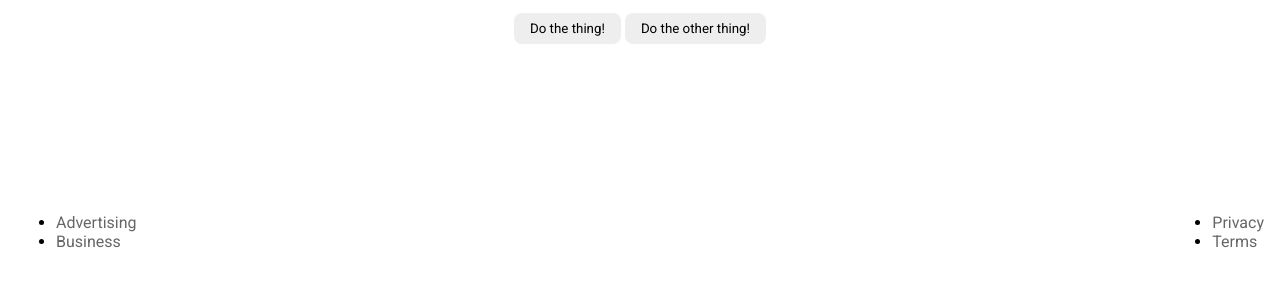
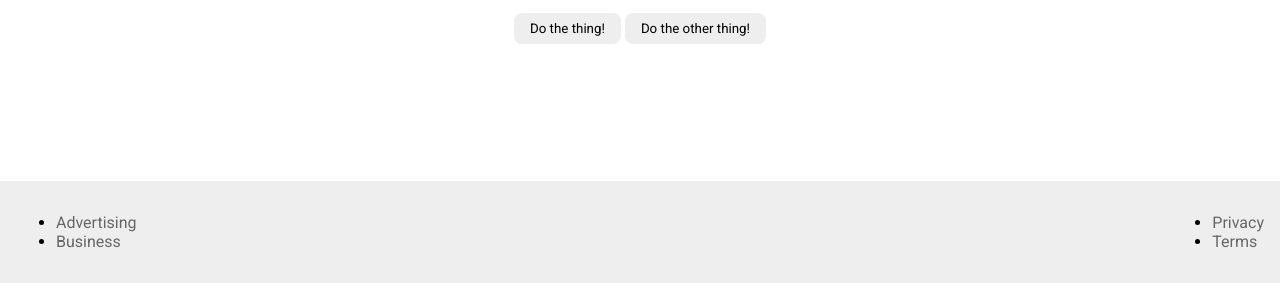
Before and after one commit to Hea092024/odin-flex-layout, a plain HTML site: page index.html in a window 1280 px wide. Shown: the part 517-800 px from the top of the page. Drawn offline with Linux system fonts and the light colour scheme.

Commit message:
updated footer

```diff
--- a/style.css
+++ b/style.css
@@ -48,3 +48,7 @@ body {
   justify-content: space-between;
   padding: 16px;
 }
+
+.footer {
+    background: #eee;
+  }
```
